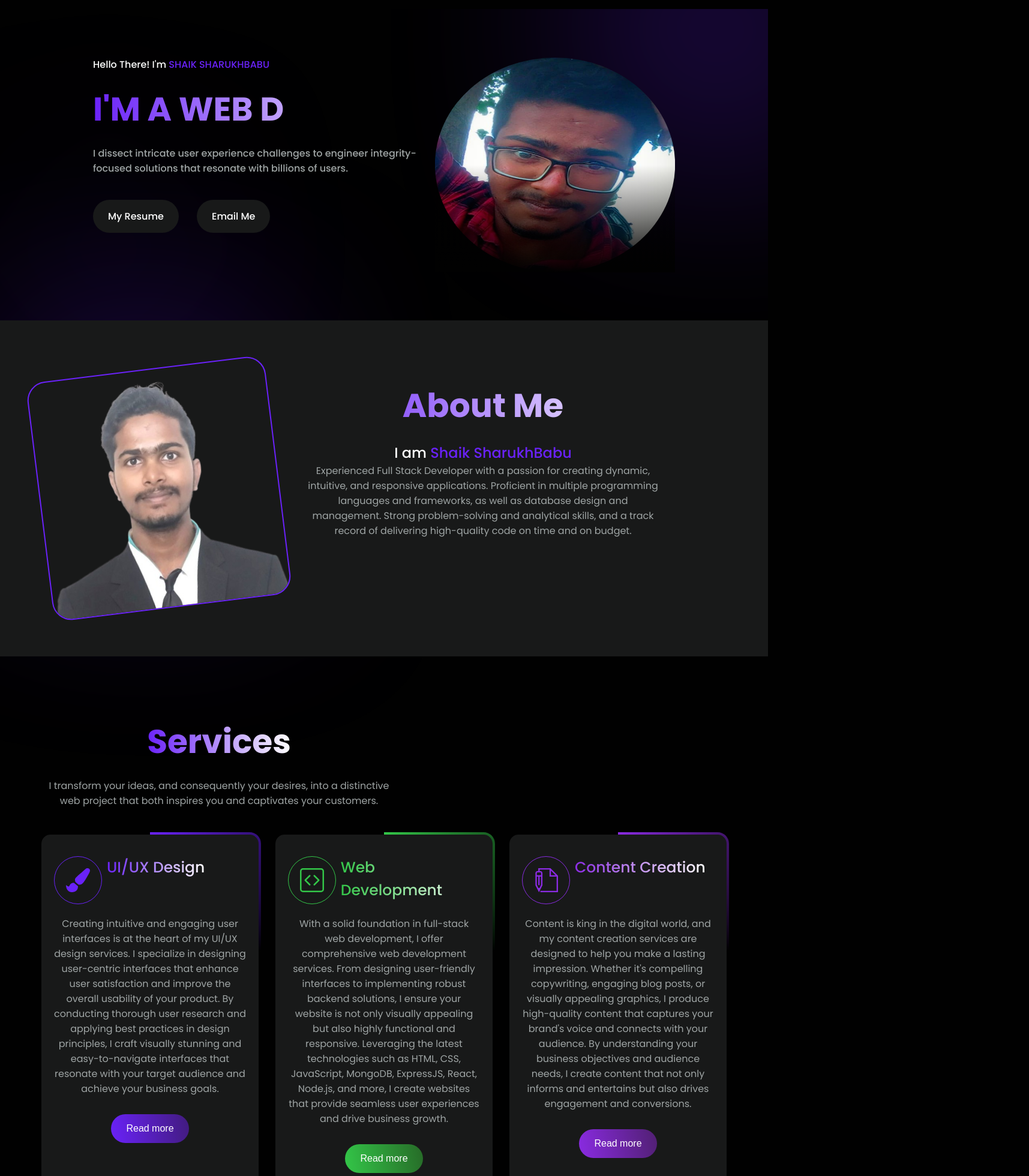
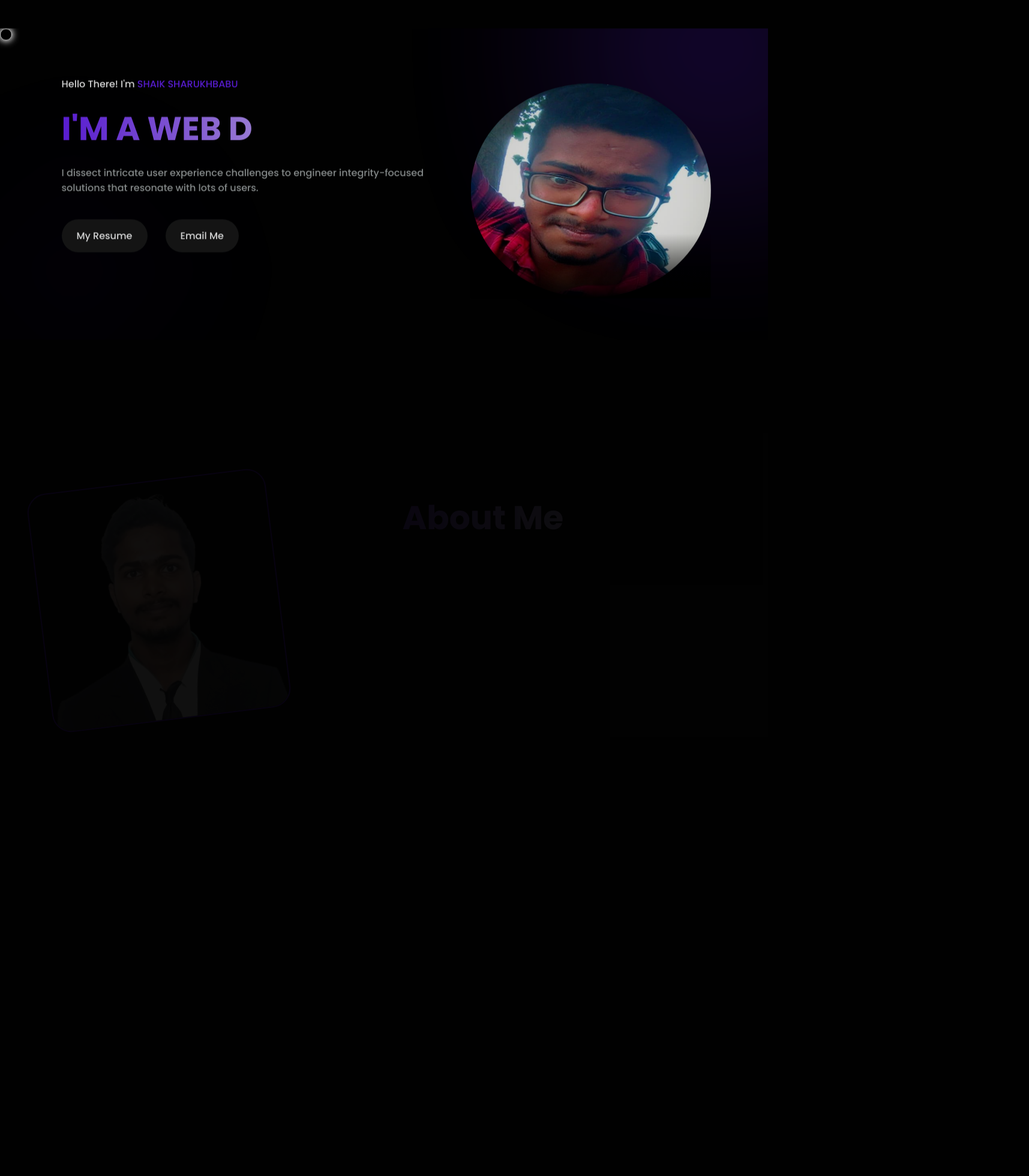
Before and after one commit to SHARUKH-BABU/portfolio, a React (Create React App) app: page / in a window 1280 px wide. Shown: the part 80-2040 px from the top of the page at 60% size, 1715 px wide, since content can reach past the window. Built offline with nearby package versions, Linux system fonts and the light colour scheme.

Commit message:
animations added

```diff
--- a/package.json
+++ b/package.json
@@ -3,7 +3,7 @@
   "version": "0.1.0",
   "private": true,
   "dependencies": {
-    "@gsap/react": "^2.1.0",
+    "@gsap/react": "^2.1.1",
     "@testing-library/jest-dom": "^5.17.0",
     "@testing-library/react": "^13.4.0",
     "@testing-library/user-event": "^13.5.0",
--- a/src/App.js
+++ b/src/App.js
@@ -1,23 +1,64 @@
 import Header from "./components/Header";
 import Navbar from "./components/Navbar";
 import About from "./components/About";
-import Services from "./components/Services"
-import Skills from "./components/Skills"
-import Projects from "./components/Projects"
-import Contact from "./components/Contact"
-import Footer from "./components/Footer"
+import Services from "./components/Services";
+import Skills from "./components/Skills";
+import Projects from "./components/Projects";
+import Contact from "./components/Contact";
+import Footer from "./components/Footer";
+import { useEffect, useRef } from "react";
+import { gsap } from "gsap";
+import { ScrollTrigger } from "gsap/ScrollTrigger";
+import { useGSAP } from "@gsap/react";
+
+gsap.registerPlugin(ScrollTrigger);
 
 function App() {
+
+  const sectionsRef = useRef([]);
+
+  useGSAP(() =>
+  {
+    sectionsRef.current.forEach((section, index) => {
+      gsap.from(section, {
+        y: 200,
+        opacity: 0,
+        duration: 1,
+        scrollTrigger: {
+          trigger: section,
+          start: "top 90%",
+          end: "top 0%",
+          scrub : 2,
+        },
+      });
+    });
+  })
+
   return (
     <>
-        <Navbar />
+      <Navbar />
+      <div ref={(el) => (sectionsRef.current[0] = el)}>
         <Header />
+      </div>
+      <div ref={(el) => (sectionsRef.current[1] = el)}>
         <About />
+      </div>
+      <div ref={(el) => (sectionsRef.current[2] = el)}>
         <Services />
+      </div>
+      <div ref={(el) => (sectionsRef.current[3] = el)}>
         <Skills />
+      </div>
+      <div ref={(el) => (sectionsRef.current[4] = el)}>
         <Projects />
+      </div>
+      <div ref={(el) => (sectionsRef.current[5] = el)}>
         <Contact />
+      </div>
+      <div ref={(el) => (sectionsRef.current[6] = el)}>
         <Footer />
+      </div>
+
     </>
   );
 }
--- a/src/components/About/About.css
+++ b/src/components/About/About.css
@@ -1,5 +1,7 @@
+
 #about{
     background: var(--color-ui-2);
+    overflow: hidden;
 }
 img{
     border-color: var(--color-primary);
@@ -34,6 +36,8 @@ img:hover{
 }
 #about .photo_container:hover{
     transform: rotate(0);
+    background-color: #110626;
+    border-color: gray;
 }
 #about .btn{
     margin-top: 30px;
--- a/src/components/About/index.jsx
+++ b/src/components/About/index.jsx
@@ -1,8 +1,56 @@
-import React from 'react'
+import React, { useRef } from 'react'
 import "./About.css"
 import { profile1} from "../../images"
+import { useGSAP } from '@gsap/react'
+import { gsap } from 'gsap/gsap-core'
+import { ScrollTrigger } from "gsap/ScrollTrigger";
+
 
 const About = () => {
+
+  const aboutTitle = useRef();
+  const titleRef = useRef();
+  const descRef = useRef();
+
+  useGSAP(()=>{
+    gsap.timeline().from(aboutTitle.current, {
+      scale : 10,
+      duration : 2,
+      delay : 0.1,
+      opacity: 0,
+      scrollTrigger: {
+        trigger: aboutTitle.current,
+        start: "top 60%",
+        end: "top 55%",
+        scrub : 2,
+      },
+    })
+    gsap.timeline().from(titleRef.current, {
+      scale : 0.5,
+      duration : 0.5,
+      delay : 1,
+      opacity : 0,
+      scrollTrigger :{
+        trigger : titleRef.current,
+        start: "top 70%",
+        end: "top 60%",
+        scrub : 2,
+      }
+    })
+    gsap.timeline().from(descRef.current, {
+      scale : 0.5,
+      duration : 0.5,
+      delay : 2,
+      opacity : 0,
+      scrollTrigger :{
+        trigger : descRef.current,
+        start: "top 80%",
+        end: "top 71%",
+        scrub : 2,
+      }
+    })
+  })
+
   return (
     <section id="about">
       <div className="section_wrapper about_container">
@@ -12,9 +60,9 @@ const About = () => {
           </div>
         </div>
         <div className="section_header">
-          <h2 className="primary_title">About Me</h2>
-          <h1 className="title">I am <span className="color_primary">Shaik SharukhBabu</span></h1>
-          <p className="text_muted description">
+          <h2 className="primary_title" ref={aboutTitle}>About Me</h2>
+          <h1 className="title" ref={titleRef}>I am <span className="color_primary">Shaik SharukhBabu</span></h1>
+          <p className="text_muted description" ref={descRef}>
             Experienced Full Stack Developer with a passion for creating dynamic, intuitive, and
             responsive applications. Proficient in multiple programming languages and frameworks,
             as well as database design and management. Strong problem-solving and analytical skills,
--- a/src/components/Header/Header.css
+++ b/src/components/Header/Header.css
@@ -13,7 +13,7 @@
     position: relative;
     display: flex;
     justify-content: center;
-    gap: 20px;
+    gap: 50px;
 }
 #header .intro_text{
     font-style: 200px;
@@ -32,7 +32,7 @@
     z-index: 1;
 }
 #header .intro_container{
-    width: 550px;
+    width: 625px;
 }
 
 #header .intro_container.blur-effect::before{
@@ -96,7 +96,7 @@
     bottom: 0;
     left: 0;
     width: 100%;
-    height: 50%;
+    height: 30%;
     background: linear-gradient(transparent, var(--color-ui-1));
 }
 
--- a/src/components/Header/index.jsx
+++ b/src/components/Header/index.jsx
@@ -1,12 +1,18 @@
 import React, { useState, useEffect, useRef } from 'react';
 import "./Header.css"
 import { prof } from "../../images"
+import { useGSAP } from '@gsap/react';
+import { gsap } from 'gsap/gsap-core';
 
 const Header = () => {
   const [title, setTitle] = useState("");
   const text = "WEB DEVELOPER";
   const intervalId = useRef(null);
   let reverse = false;
+  const [cursorXPosition, setCursorXPosition] = useState(0);
+  const [cursorYPosition, setCursorYPosition] = useState(0);
+  const cursorRef = useRef();
+  const moveSlowly = useRef();
 
   useEffect(() => {
     let i = 0;
@@ -29,8 +35,51 @@ const Header = () => {
     return () => clearInterval(intervalId.current);
   }, []);
 
+  useEffect(() => {
+    // Cursor follow animation
+    const handleMouseMove = (e) => {
+      gsap.to(cursorRef.current, {
+        x: e.clientX-5,
+        y: e.clientY-110,
+        duration: 0.2,
+        ease: "bounce"
+      });
+    };
+
+    window.addEventListener("mousemove", handleMouseMove);
+
+    return () => {
+      window.removeEventListener("mousemove", handleMouseMove);
+    };
+  }, []);
+
+  useEffect(() => {
+    // Image movement animation
+    const animateImage = () => {
+      gsap.to(moveSlowly.current, {
+        y: '+=15', // Move down by 15px
+        x: '+=10', // Move right by 10px
+        duration: 2, // Duration of movement
+        ease: 'power1.inOut', // Smooth easing
+        repeat: -1, // Repeat infinitely
+        yoyo: true, // Reverse animation
+        repeatRefresh: true, // Randomize on each repeat
+        onRepeat: () => {
+          // Randomize slight movements on repeat
+          const randomX = Math.random() * 15 - 5; // Random between -5 and 5
+          const randomY = Math.random() * 15 - 5; // Random between -5 and 5
+          gsap.set(moveSlowly.current, { x: `+=${randomX}`, y: `+=${randomY}` });
+        },
+      });
+    };
+
+    animateImage();
+  }, []);
+
   return (
+
     <header id="header" className="blur-effect">
+      <div id="cursor-follow" ref={cursorRef}></div>
       <div className="section_wrapper header_container">
         <div className="column intro_container blur-effect">
           <div className="header_info">
@@ -42,7 +91,7 @@ const Header = () => {
                 I'M A {title} <span id='cursor'>|</span>
               </h1>
               <p className="text_muted header_description">
-                I dissect intricate user experience challenges to engineer integrity-focused solutions that resonate with billions of users.
+                I dissect intricate user experience challenges to engineer integrity-focused solutions that resonate with lots of users.
               </p>
             </div>
             <div className="header_info_bottom">
@@ -52,7 +101,7 @@ const Header = () => {
           </div>
         </div>
         <div className="column">
-          <div className="profile_photo_container">
+          <div className="profile_photo_container" ref={moveSlowly}>
             <img src={prof} alt="my profile pic" className="profile_photo" />
           </div>
         </div>
--- a/src/components/Services/index.jsx
+++ b/src/components/Services/index.jsx
@@ -1,22 +1,44 @@
-import React from 'react'
+import React, { useRef } from 'react'
 import "./Services.css"
 import { FaPaintBrush } from 'react-icons/fa'
 import { BsCodeSquare } from 'react-icons/bs'
 import { TfiWrite } from 'react-icons/tfi'
+import { gsap } from 'gsap/gsap-core'
+import { useGSAP } from '@gsap/react'
+import { ScrollTrigger } from 'gsap/ScrollTrigger'
 
 const Services = () => {
+
+  const articleRef = useRef([]);
+
+  useGSAP(() => {
+    gsap.from(articleRef.current, {
+      x: 500,
+      opacity: 0,
+      duration: 1,
+      scrollTrigger: {
+        trigger: articleRef.current,
+        start: "top 80%",
+        end: "top 40%",
+        scrub: 1,
+      },
+      stagger : 0.5,
+    });
+  })
+
+
   return (
     <section id="services">
       <div className="section_wrapper services_wrapper">
         <div className="section_header center">
-          <h2 className="primary_title">Services</h2>
+          <h2 className="primary_title text-center">Services</h2>
           <p className="text_muted description">
             I transform your ideas, and consequently your desires, into a
             distinctive web project that both inspires you and captivates your customers.
           </p>
         </div>
         <div className="services_group">
-          <article className="service">
+          <article className="service" ref={(e)=> articleRef.current[0]=e}>
             <div className="service_top">
               <div className="icon_container">
                 <FaPaintBrush className='icon' />
@@ -28,13 +50,10 @@ const Services = () => {
               Creating intuitive and engaging user interfaces is at the heart of my UI/UX design services. I specialize in designing user-centric interfaces that enhance user satisfaction and improve the overall usability of your product. By conducting thorough user research and applying best practices in design principles, I craft visually stunning and easy-to-navigate interfaces that resonate with your target audience and achieve your business goals.
               </p>
             </div>
-            <div className="service_bottom">
-              <button className="btn btn_primary">Read more</button>
-            </div>
           </article>
           {/* End ui/ux design */}
 
-          <article className="service" style={{"--color-primary" : "var(--color-success)"}}>
+          <article className="service" style={{"--color-primary" : "var(--color-success)"}} ref={(e)=> articleRef.current[1]=e}>
             <div className="service_top">
               <div className="icon_container">
                 <BsCodeSquare className='icon' />
@@ -46,14 +65,11 @@ const Services = () => {
               With a solid foundation in full-stack web development, I offer comprehensive web development services. From designing user-friendly interfaces to implementing robust backend solutions, I ensure your website is not only visually appealing but also highly functional and responsive. Leveraging the latest technologies such as HTML, CSS, JavaScript, MongoDB, ExpressJS, React, Node.js, and more, I create websites that provide seamless user experiences and drive business growth.
               </p>
             </div>
-            <div className="service_bottom">
-              <button className="btn btn_primary">Read more</button>
-            </div>
           </article>
           {/* End web development */}
 
 
-          <article className="service" style={{"--color-primary" : "blueviolet"}}>
+          <article className="service" style={{"--color-primary" : "blueviolet"}} ref={(e)=> articleRef.current[2]=e}>
             <div className="service_top">
               <div className="icon_container">
                 <TfiWrite className='icon' />
@@ -65,9 +81,6 @@ const Services = () => {
               Content is king in the digital world, and my content creation services are designed to help you make a lasting impression. Whether it's compelling copywriting, engaging blog posts, or visually appealing graphics, I produce high-quality content that captures your brand's voice and connects with your audience. By understanding your business objectives and audience needs, I create content that not only informs and entertains but also drives engagement and conversions.
               </p>
             </div>
-            <div className="service_bottom">
-              <button className="btn btn_primary">Read more</button>
-            </div>
           </article>
           {/* End content creation */}
 
--- a/src/index.css
+++ b/src/index.css
@@ -215,3 +215,15 @@ img{
         text-align: center;
     }
 }
+#cursor-follow{
+    width: 20px;
+    height: 20px;
+    background: transparent;
+    border-radius: 50%;
+    border : 1px solid white;
+    position: absolute;
+    z-index: 100;
+    box-shadow: 0 0 10px white,
+                0 0 15px white
+                                ;
+}
```
Also changed, not shown: src/components/Navbar/index.jsx (+1 -12 lines), src/components/Skills/index.jsx (+23 -1 lines), src/components/Services/Services.css (line endings or trailing spaces), 1 other file (tests, documents, lock files or other folders).
